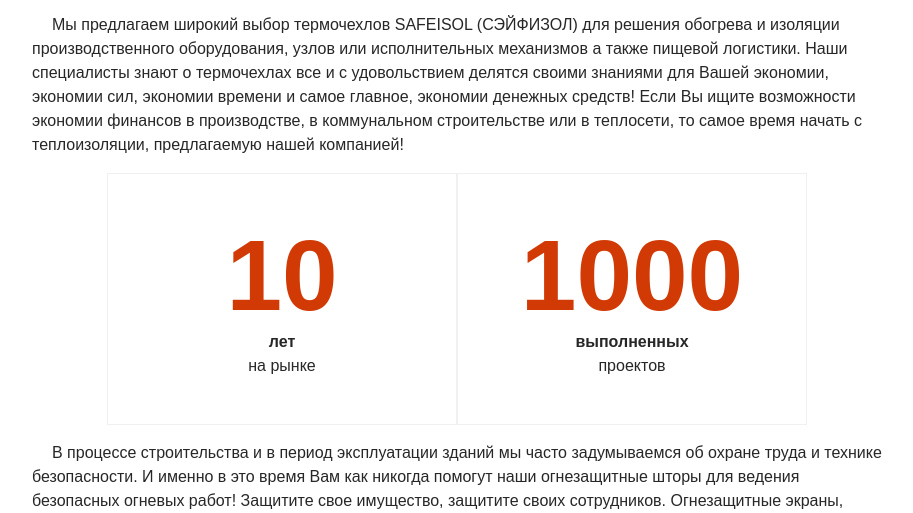
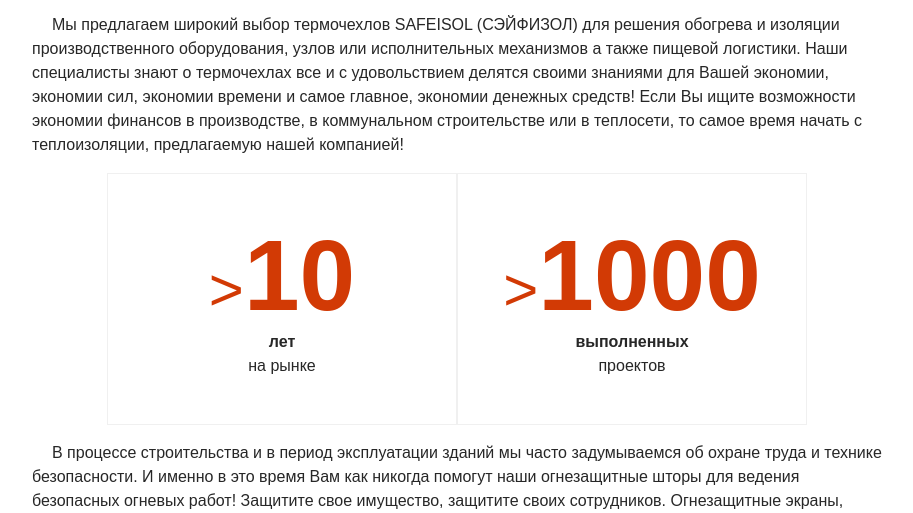
Before and after one commit to kukarek/safeisol-prod, a Django app: page /about/ in a window 1280 px wide. Shown: the part 559-1072 px from the top of the page, without its empty margins (328-1241 px from the left). Run offline with Django 4.2, Linux system fonts and the light colour scheme; parts of the project's set-up code (start-up, migrations or seed data) failed here and were passed over.

Commit message:
add symbol ">"

```diff
--- a/main/static/main/css/about.css
+++ b/main/static/main/css/about.css
@@ -128,6 +128,11 @@
     color: var(--orange);
 }
 
+.stats-symbol {
+    font-size: 60px;
+    font-weight: normal;
+}
+
 .stats-number {
     color: var(--orange);
     font-size: 100px;
--- a/main/templates/main/about.html
+++ b/main/templates/main/about.html
@@ -109,12 +109,16 @@
                         <div class="stats-container">
                             <div class="stats-grid">
                                 <div class="stats-item">
-                                    <p class="stats-number">10</p>
+                                    <p class="stats-number">
+                                        <span class="stats-symbol">&gt;</span>10
+                                    </p>
                                     <p class="stats-title">лет</p>
                                     <p class="stats-subtitle">на рынке</p>
                                 </div>
                                 <div class="stats-item">
-                                    <p class="stats-number">1000</p>
+                                    <p class="stats-number">
+                                        <span class="stats-symbol">&gt;</span>1000
+                                    </p>
                                     <p class="stats-title">выполненных</p>
                                     <p class="stats-subtitle">проектов</p>
                                 </div>
```
